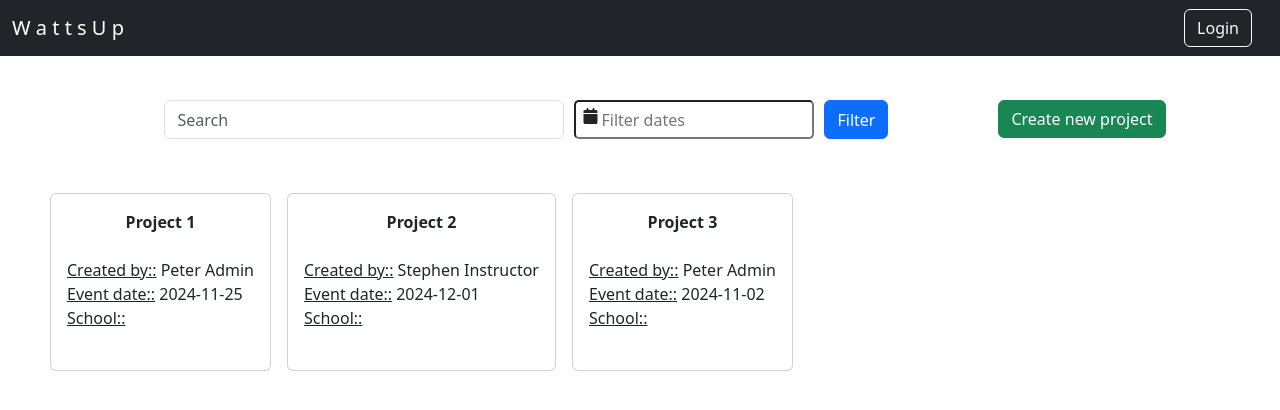
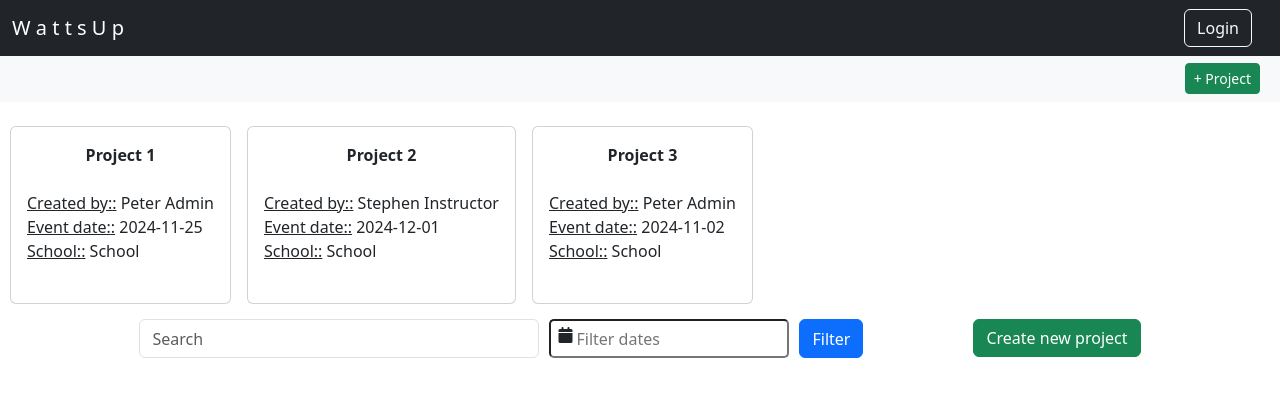
Before and after one commit to matejkrsek/uu_wattsUp_FE_test, a React (Create React App) app: page /overview in a window 1280 px wide. Shown: the top 410 px of the page. Built offline with nearby package versions, Linux system fonts and the light colour scheme.

Commit message:
+ druhy navbar, + zmena nazvu atributu podla produktov v uubook

```diff
--- a/src/bricks/Card.js
+++ b/src/bricks/Card.js
@@ -20,7 +20,7 @@ function Tile({ project, users }) {
           <br />
           <u>{"Event date:"}:</u> {project.date}
           <br />
-          <u>{"School:"}:</u> {project.school}
+          <u>{"School:"}:</u> {project.organization}
         </div>
         <br />
       </Card.Body>
--- a/src/bricks/ProjectCards.jsx
+++ b/src/bricks/ProjectCards.jsx
@@ -1,15 +1,35 @@
 import React from "react";
+import { Button, Form, Navbar } from "react-bootstrap";
 import Tile from "./Card";
 
 const ProjectCards = ({ projects, users }) => {
 
- //  console.log(projects);
+  //  console.log(projects);
 
   return (
-    <div className="d-flex flex-wrap gap-3">
-      {projects?.map((project) => (
-        <Tile key={project.id} project={project} users={users} />
-      ))}
+    <div>
+      <Navbar bg= "light" collapseOnSelect expand="sm">
+        <div className="container-fluid">
+          <Navbar.Toggle aria-controls="responsive-navbar-nav" />
+          <Navbar.Collapse style={{ justifyContent: "flex-end" }}>
+            <Button
+              style={{ marginRight: "8px" }}
+              variant={"success"}
+              type="submit"
+              size="sm"
+            >
+              + Project
+            </Button>
+          </Navbar.Collapse>
+        </div>
+      </Navbar>
+      <br />
+
+      <div className="d-flex flex-wrap gap-3" style={{marginLeft:"10px"}}>
+        {projects?.map((project) => (
+          <Tile key={project.id} project={project} users={users} />
+        ))}
+      </div>
     </div>
   );
 };
--- a/src/routes/OverviewR.js
+++ b/src/routes/OverviewR.js
@@ -80,14 +80,13 @@ const filteredProjects = projects.filter((project) => {
       style={{
         display: "flex",
         flexDirection: "column",
-        marginTop: "100px",
-        marginLeft: "50px",
+        marginTop: "55px",
         gap: "15px",
       }}
     >
+      {getChild()}
       <OverviewInterface />
       <br />
-      {getChild()}
     </div>
   );
 }
```
